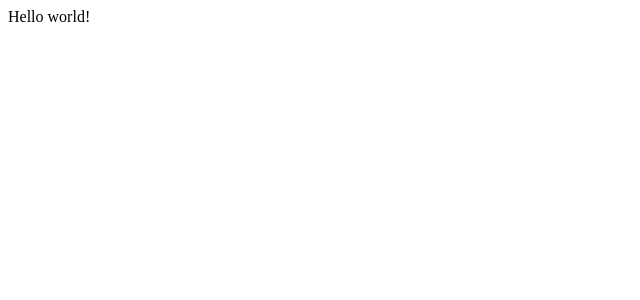
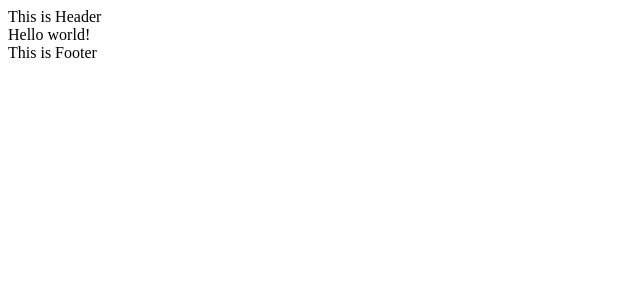
Before and after one commit to foysalimran/Reala-Next.js, a Next.js app in the folder reala-frontend/: page / in a window 1280 px wide. Shown: the top 300 px of the page, without its empty margins (0-640 px from the left). Built offline with nearby package versions, Linux system fonts and the light colour scheme.

Commit message:
initial setup

```diff
--- /dev/null
+++ b/reala-frontend/components/global/footer.js
@@ -0,0 +1,11 @@
+import React from 'react';
+
+const Footer = () => {
+    return (
+        <div>
+            This is Footer
+        </div>
+    );
+};
+
+export default Footer;
--- /dev/null
+++ b/reala-frontend/components/global/header.js
@@ -0,0 +1,11 @@
+import React from 'react';
+
+const Header = () => {
+    return (
+        <div>
+            This is Header
+        </div>
+    );
+};
+
+export default Header;
--- /dev/null
+++ b/reala-frontend/components/global/layout.js
@@ -0,0 +1,26 @@
+import Head from "next/head";
+import Header from "./Header";
+import Footer from "./Footer";
+
+export default function Layout({ title, keywords, description, children }) {
+  return (
+    <div>
+      <Head>
+        <title>{title}</title>
+        <meta name="description" content={description} />
+        <meta name="keywords" content={keywords} />
+      </Head>
+
+      <Header />
+
+      <div>{children}</div>
+      <Footer />
+    </div>
+  );
+}
+
+Layout.defaultProps = {
+  title: "Reala - Next app",
+  description: "Property Listing NEXT.JS, Strapi app",
+  keywords: "reala, real estate",
+};
--- a/reala-frontend/pages/index.js
+++ b/reala-frontend/pages/index.js
@@ -1,20 +1,13 @@
 import Head from "next/head";
 import { Inter } from "@next/font/google";
+import Layout from "../components/global/layout";
 
 const inter = Inter({ subsets: ["latin"] });
 
 export default function Home() {
   return (
-    <>
-      <Head>
-        <title>Create Next App</title>
-        <meta name="description" content="Generated by create next app" />
-        <meta name="viewport" content="width=device-width, initial-scale=1" />
-        <link rel="icon" href="/favicon.ico" />
-      </Head>
-      <main>
-        <div>Hello world!</div>
-      </main>
-    </>
+    <Layout>
+      <div>Hello world!</div>
+    </Layout>
   );
 }
```
